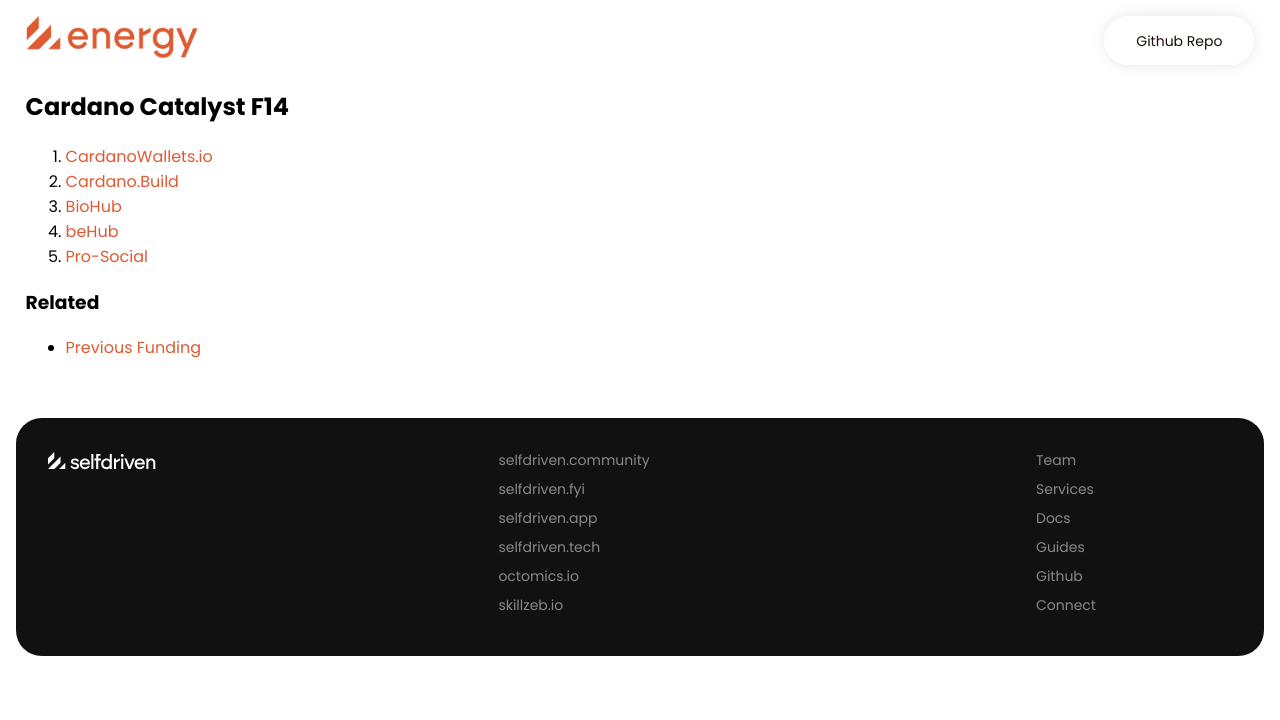
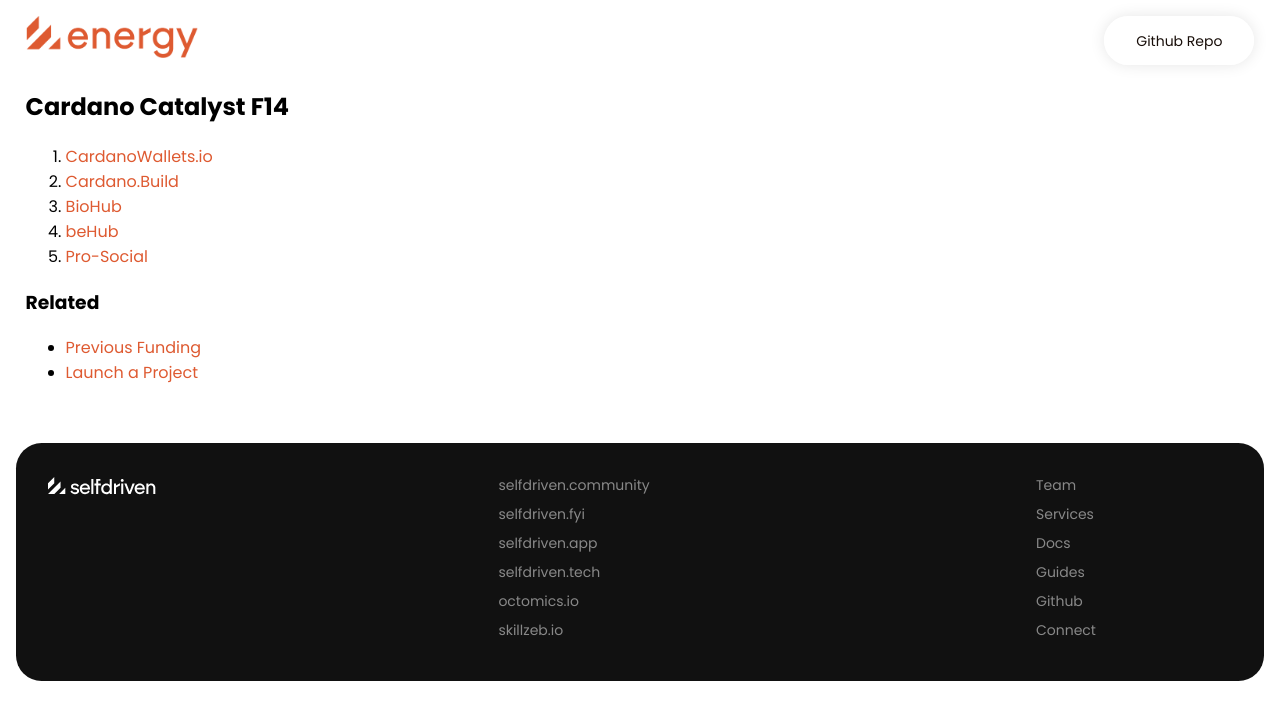
Before and after one commit to selfdriven-engagement/selfdriven-energy, a Jekyll site: the page built from docs/pages/catalyst.md, in a window 1280 px wide. Shown: the top 720 px of the page. Built offline with Jekyll 4.4.1, drawn with Linux system fonts in a browser that asks for light colours.

Commit message:
Update catalyst.md

```diff
--- a/docs/pages/catalyst.md
+++ b/docs/pages/catalyst.md
@@ -14,3 +14,4 @@ permalink: /cardano-catalyst/
 
 ### Related
 - [Previous Funding](https://selfdriven.fyi/energy)
+- [Launch a Project](https://selfdriven.fyi/launch)
```
